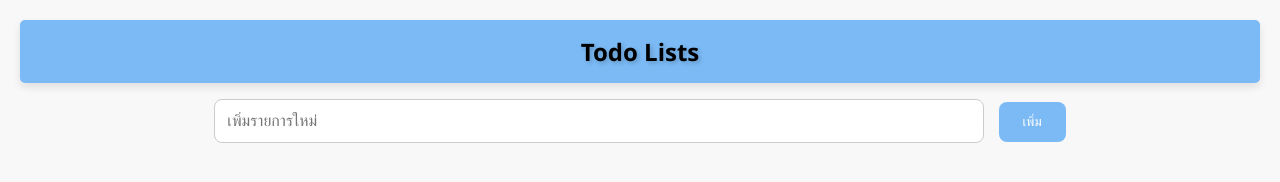
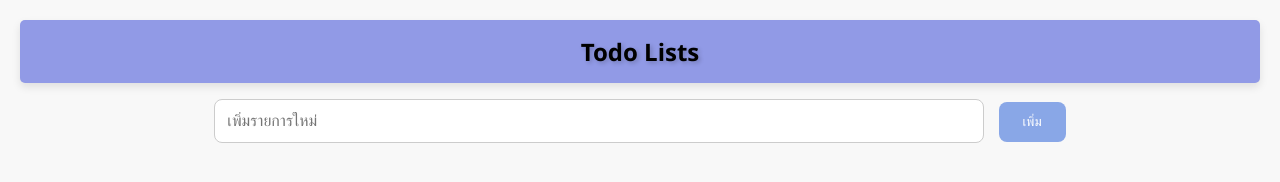
Before and after one commit to 65160130/88726065, a plain HTML site: page lab07/todo.html in a window 1280 px wide. Drawn offline with Linux system fonts and the light colour scheme.

Commit message:
ปรับสไตล์ CSS เพิ่มความสวยงาม

```diff
--- a/lab07/styles.css
+++ b/lab07/styles.css
@@ -9,7 +9,7 @@ body {
 h1 {
     color: #333;
     font-size: 24px;
-    background-color: #7bbaf5;
+    background-color: #919ae6;;
     padding: 15px;
     border-radius: 5px;
     color: rgb(0, 0, 0);
@@ -50,7 +50,7 @@ input[type="text"] {
 
 button {
     padding: 12px 24px;
-    background-color: #7bbaf5;
+    background-color: #89a7e7;;
     color: white;
     border: none;
     border-radius: 8px;
```
